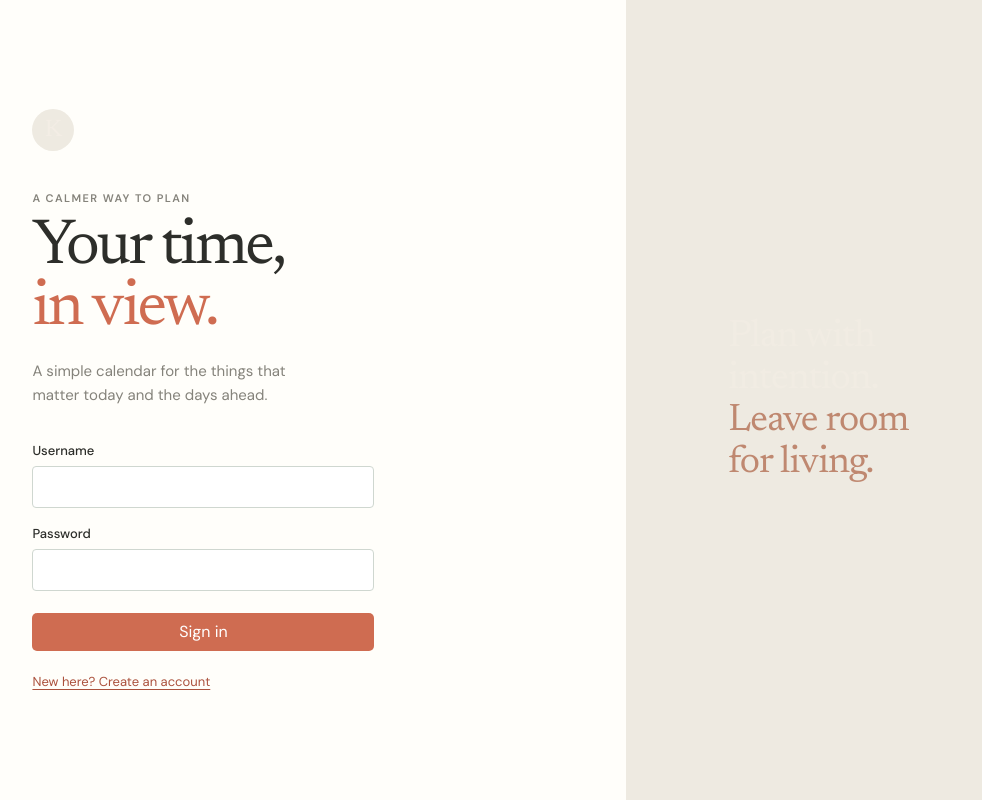
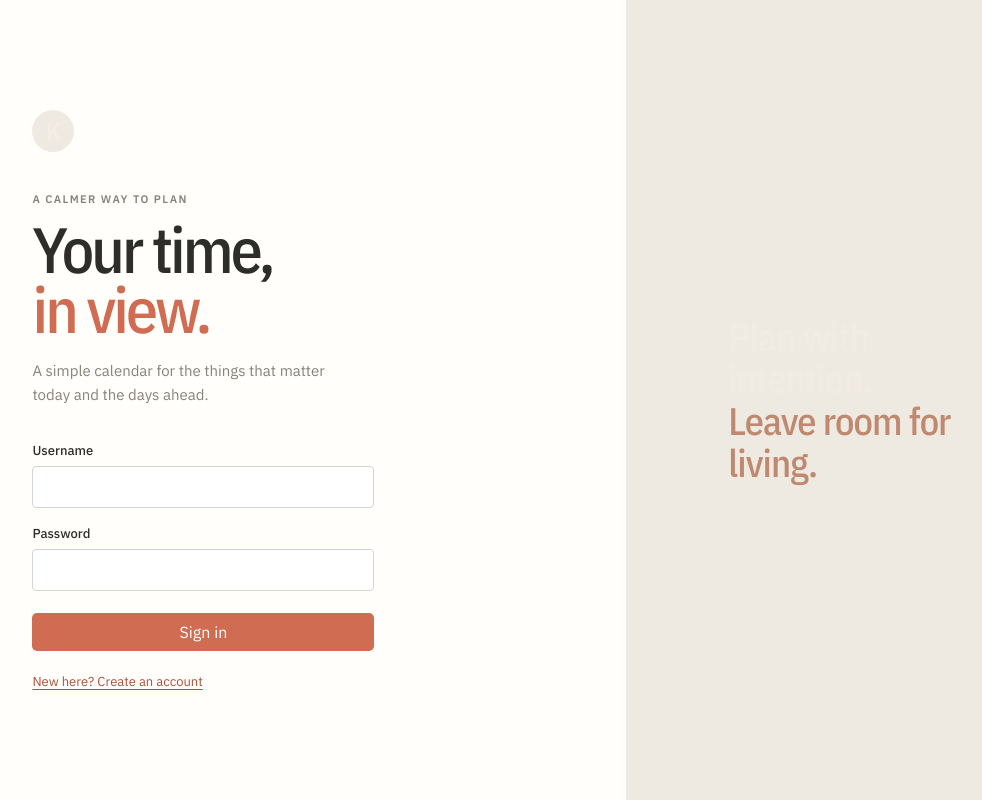
Before and after one commit to stepkagrigoriev/kalendar, a React (Vite) app in the folder frontend/: page / in a window 1280 px wide. Shown: the whole page, without its empty margins (219-1201 px from the left). Built offline with nearby package versions, Linux system fonts and the light colour scheme.

Commit message:
new font

```diff
--- a/frontend/src/styles.css
+++ b/frontend/src/styles.css
@@ -1,6 +1,6 @@
-@import url('https://fonts.googleapis.com/css2?family=DM+Sans:wght@400;500;600;700&family=Newsreader:opsz,wght@6..72,400;6..72,500&display=swap');
+@import url('https://fonts.googleapis.com/css2?family=IBM+Plex+Mono:wght@400;500&family=IBM+Plex+Sans+Condensed:wght@400;500;600;700&family=IBM+Plex+Sans:wght@400;500;600;700&display=swap');
 
-:root { color-scheme: light; font-family: 'DM Sans', sans-serif; color: #2d2e2a; background: #f6f4ef; font-synthesis: none; text-rendering: optimizeLegibility; --ink: #2d2e2a; --muted: #85837b; --line: #dfdcd4; --paper: #fffefa; --rail: #eeeae1; --copper: #cf6c51; --copper-dark: #ab513d; --soft-copper: #f4e3dc; }
+:root { color-scheme: light; font-family: 'IBM Plex Sans', sans-serif; color: #2d2e2a; background: #f6f4ef; font-synthesis: none; text-rendering: optimizeLegibility; --ink: #2d2e2a; --muted: #85837b; --line: #dfdcd4; --paper: #fffefa; --rail: #eeeae1; --copper: #cf6c51; --copper-dark: #ab513d; --soft-copper: #f4e3dc; }
 * { box-sizing: border-box; }
 body { margin: 0; min-width: 320px; background: #f6f4ef; }
 button, input, select, textarea { font: inherit; }
@@ -26,8 +26,8 @@ button:focus-visible, input:focus-visible, select:focus-visible, textarea:focus-
 /* Auth */
 .auth-page { background: var(--paper); display: grid; grid-template-columns: minmax(0, 1fr) minmax(270px, 34%); min-height: 100vh; }
 .auth-panel { align-self: center; justify-self: center; max-width: 390px; padding: 48px 24px; width: 100%; }
-.brand-mark { align-items: center; background: var(--rail); border-radius: 50%; color: #f3ede5; display: flex; font-family: Newsreader, serif; font-size: 24px; height: 42px; justify-content: center; margin-bottom: 40px; width: 42px; }
-.auth-panel h1 { font-family: Newsreader, Georgia, serif; font-size: clamp(46px, 5vw, 68px); font-weight: 400; letter-spacing: -.045em; line-height: .94; margin: 13px 0 20px; text-wrap: balance; }
+.brand-mark { align-items: center; background: var(--rail); border-radius: 50%; color: #f3ede5; display: flex; font-family: 'IBM Plex Sans Condensed', sans-serif; font-size: 24px; font-weight: 600; height: 42px; justify-content: center; margin-bottom: 40px; width: 42px; }
+.auth-panel h1 { font-family: 'IBM Plex Sans Condensed', sans-serif; font-size: clamp(46px, 5vw, 68px); font-weight: 500; letter-spacing: -.045em; line-height: .94; margin: 13px 0 20px; text-wrap: balance; }
 .auth-panel h1 em { color: var(--copper); font-style: normal; }
 .auth-copy { color: var(--muted); font-size: 15px; line-height: 1.6; margin: 0 0 35px; max-width: 295px; }
 .auth-form { display: grid; gap: 17px; }
@@ -38,14 +38,14 @@ input::placeholder, textarea::placeholder { color: #9aa59e; }
 .auth-form .button { margin-top: 5px; }
 .form-error { color: #a64335; font-size: 13px; line-height: 1.4; margin: -2px 0 0; }
 .auth-panel > .text-button { margin-top: 22px; }
-.auth-aside { align-items: flex-end; background: var(--rail); color: #f1ece3; display: flex; flex-direction: column; font-family: Newsreader, Georgia, serif; font-size: clamp(25px, 3vw, 40px); justify-content: center; letter-spacing: -.025em; line-height: 1.1; padding: 8vw; }
+.auth-aside { align-items: flex-end; background: var(--rail); color: #f1ece3; display: flex; flex-direction: column; font-family: 'IBM Plex Sans Condensed', sans-serif; font-size: clamp(25px, 3vw, 40px); font-weight: 500; justify-content: center; letter-spacing: -.025em; line-height: 1.1; padding: 8vw; }
 .auth-aside span:last-child { color: #bf8870; }
 
 /* Shell */
 .app-shell { display: grid; grid-template-columns: 204px minmax(0, 1fr); min-height: 100vh; }
 .sidebar { background: var(--rail); border-right: 1px solid var(--line); color: var(--ink); display: flex; flex-direction: column; padding: 24px 16px 20px; }
 .wordmark { align-items: center; display: flex; font-size: 14px; font-weight: 600; gap: 9px; letter-spacing: -.01em; }
-.wordmark-symbol { align-items: center; background: var(--copper); border-radius: 6px; color: #fff; display: flex; font-family: Newsreader, serif; font-size: 17px; height: 27px; justify-content: center; width: 27px; }
+.wordmark-symbol { align-items: center; background: var(--copper); border-radius: 6px; color: #fff; display: flex; font-family: 'IBM Plex Sans Condensed', sans-serif; font-size: 17px; font-weight: 600; height: 27px; justify-content: center; width: 27px; }
 .sidebar-rule { background: #d9d4ca; height: 1px; margin: 26px 0 25px; width: 100%; }
 .sidebar-label { color: var(--muted); font-size: 10px; margin: 0 10px 11px; }
 .list-label { margin-top: 27px; }
@@ -68,7 +68,7 @@ input::placeholder, textarea::placeholder { color: #9aa59e; }
 .sidebar-logout:hover { background: #e0dbd1; color: var(--ink); }
 .calendar-main { min-width: 0; padding: 29px clamp(18px, 3vw, 44px) 30px; }
 .topbar { align-items: flex-end; display: flex; justify-content: space-between; margin: 0 auto; max-width: 1280px; }
-.topbar-title h1 { font-family: Newsreader, Georgia, serif; font-size: clamp(29px, 3vw, 39px); font-weight: 400; letter-spacing: -.04em; line-height: 1; margin: 9px 0 0; text-wrap: balance; }
+.topbar-title h1 { font-family: 'IBM Plex Sans Condensed', sans-serif; font-size: clamp(29px, 3vw, 39px); font-weight: 500; letter-spacing: -.04em; line-height: 1; margin: 9px 0 0; text-wrap: balance; }
 .topbar-actions { align-items: center; display: flex; gap: 9px; }
 .search-field { align-items: center; background: transparent; border: 0; border-bottom: 1px solid var(--line); border-radius: 0; display: flex; gap: 7px; padding-left: 4px; width: 170px; }
 .search-field svg { color: var(--muted); height: 15px; width: 15px; }
@@ -106,14 +106,14 @@ input::placeholder, textarea::placeholder { color: #9aa59e; }
 .more-tasks { color: var(--muted); font-size: 10px; padding: 2px 4px; }
 .loading-line { color: var(--muted); font-size: 12px; margin: 17px auto; max-width: 1280px; }
 .state-message { align-items: center; color: var(--muted); display: flex; flex-direction: column; font-size: 13px; gap: 8px; justify-content: center; margin: 54px auto 0; text-align: center; }
-.state-message strong { color: var(--ink); font-family: Newsreader, Georgia, serif; font-size: 25px; font-weight: 400; }
+.state-message strong { color: var(--ink); font-family: 'IBM Plex Sans Condensed', sans-serif; font-size: 25px; font-weight: 500; }
 .error-state { align-items: flex-start; background: #f9eeeb; border-left: 3px solid #bd6a57; margin-top: 20px; max-width: 1280px; padding: 13px 16px; text-align: left; }
 
 /* Modal */
 .modal-backdrop { align-items: center; background: rgba(24, 35, 31, .48); display: flex; inset: 0; justify-content: center; overscroll-behavior: contain; padding: 20px; position: fixed; touch-action: manipulation; z-index: 10; }
 .modal { background: var(--paper); box-shadow: 0 20px 60px rgba(24, 35, 31, .18); max-height: calc(100vh - 40px); max-width: 480px; overflow: auto; overscroll-behavior: contain; padding: 28px; width: 100%; }
 .modal-header { align-items: flex-start; display: flex; justify-content: space-between; margin-bottom: 24px; }
-.modal-header h2 { font-family: Newsreader, Georgia, serif; font-size: 30px; font-weight: 400; letter-spacing: -.03em; margin: 7px 0 0; }
+.modal-header h2 { font-family: 'IBM Plex Sans Condensed', sans-serif; font-size: 30px; font-weight: 500; letter-spacing: -.03em; margin: 7px 0 0; }
 .modal-kicker { align-items: center; display: flex; gap: 9px; }
 .compact-modal { max-width: 390px; }
 .color-input { align-items: center; display: flex; gap: 10px; }
@@ -146,7 +146,7 @@ input::placeholder, textarea::placeholder { color: #9aa59e; }
 .week-date-header { align-items: flex-start; border-right: 1px solid var(--line); min-height: 76px; padding: 13px 12px 10px; position: relative; }
 .week-date-header:last-child { border-right: 0; }
 .week-date-header > span { color: var(--muted); display: block; font-size: 10px; font-weight: 600; letter-spacing: .11em; text-transform: uppercase; }
-.week-date-header > strong { color: var(--ink); display: inline-block; font-family: Newsreader, Georgia, serif; font-size: 27px; font-weight: 400; line-height: 1; margin-top: 7px; }
+.week-date-header > strong { color: var(--ink); display: inline-block; font-family: 'IBM Plex Sans Condensed', sans-serif; font-size: 27px; font-weight: 500; line-height: 1; margin-top: 7px; }
 .week-date-header.is-today > strong { color: var(--copper-dark); }
 .week-date-header em { color: var(--copper-dark); font-size: 10px; font-style: normal; margin-left: 7px; vertical-align: 3px; }
 .week-date-header button { align-items: center; background: transparent; border: 0; color: var(--muted); display: inline-flex; height: 25px; justify-content: center; opacity: 0; position: absolute; right: 8px; top: 11px; width: 25px; }
@@ -167,7 +167,7 @@ input::placeholder, textarea::placeholder { color: #9aa59e; }
 .week-event-layer { inset: 0; pointer-events: none; position: absolute; }
 .week-event { background: #f6efe9; border: 1px solid #eadbd2; border-left: 3px solid var(--copper); border-radius: 3px; color: var(--ink); display: flex; flex-direction: column; gap: 3px; min-height: 48px; overflow: hidden; padding: 6px 7px; pointer-events: auto; position: absolute; text-align: left; transition: background-color .15s ease, box-shadow .15s ease; z-index: 2; }
 .week-event:hover { background: #f1e2d8; box-shadow: 0 3px 9px rgba(60, 47, 37, .10); z-index: 3; }
-.week-event > span { color: #9b6756; font-size: 10px; font-variant-numeric: tabular-nums; }
+.week-event > span { color: #9b6756; font-family: 'IBM Plex Mono', monospace; font-size: 10px; font-variant-numeric: tabular-nums; }
 .week-event > strong { font-size: 11px; font-weight: 600; line-height: 1.25; overflow: hidden; text-overflow: ellipsis; white-space: nowrap; }
 .week-event > small { color: #9b6756; font-size: 9px; }
 .week-event.priority-low { background: #f1f2ee; border-color: #dce2db; }
@@ -180,7 +180,7 @@ input::placeholder, textarea::placeholder { color: #9aa59e; }
 .now-line i { background: var(--copper); border-radius: 50%; display: block; height: 6px; left: -3px; position: absolute; top: -3px; width: 6px; }
 .agenda-list { background: var(--paper); margin: 0 auto; max-width: 900px; }
 .agenda-day { border-bottom: 1px solid var(--line); display: grid; grid-template-columns: 220px minmax(0, 1fr); padding: 23px 25px; }
-.agenda-date strong { display: block; font-family: Newsreader, Georgia, serif; font-size: 21px; font-weight: 400; margin-top: 5px; }
+.agenda-date strong { display: block; font-family: 'IBM Plex Sans Condensed', sans-serif; font-size: 21px; font-weight: 500; margin-top: 5px; }
 .agenda-tasks { display: grid; gap: 5px; }
 .agenda-task { align-items: center; background: transparent; border: 0; border-radius: 3px; color: var(--ink); display: grid; gap: 10px; grid-template-columns: 67px 8px minmax(0, 1fr) 100px; min-height: 38px; padding: 4px 8px; text-align: left; }
 .agenda-task:hover { background: #f1f3ef; }
```
